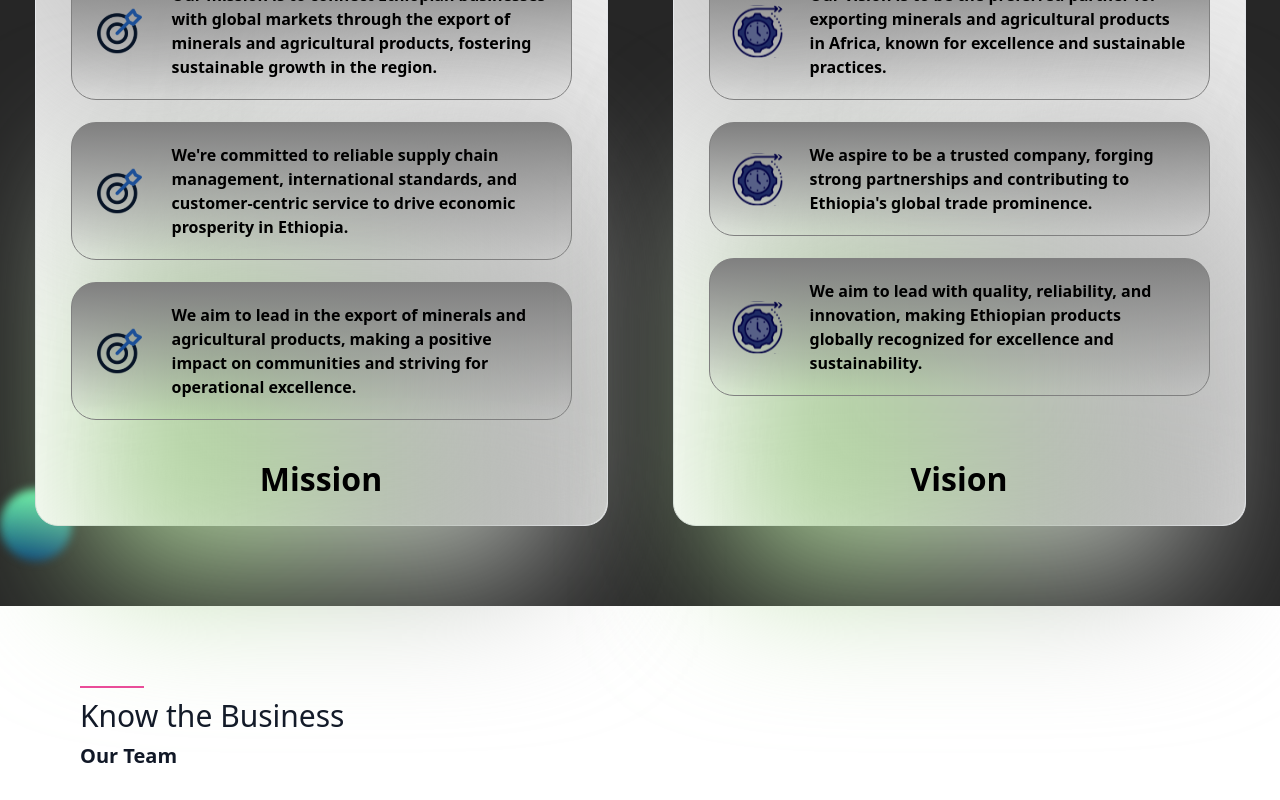
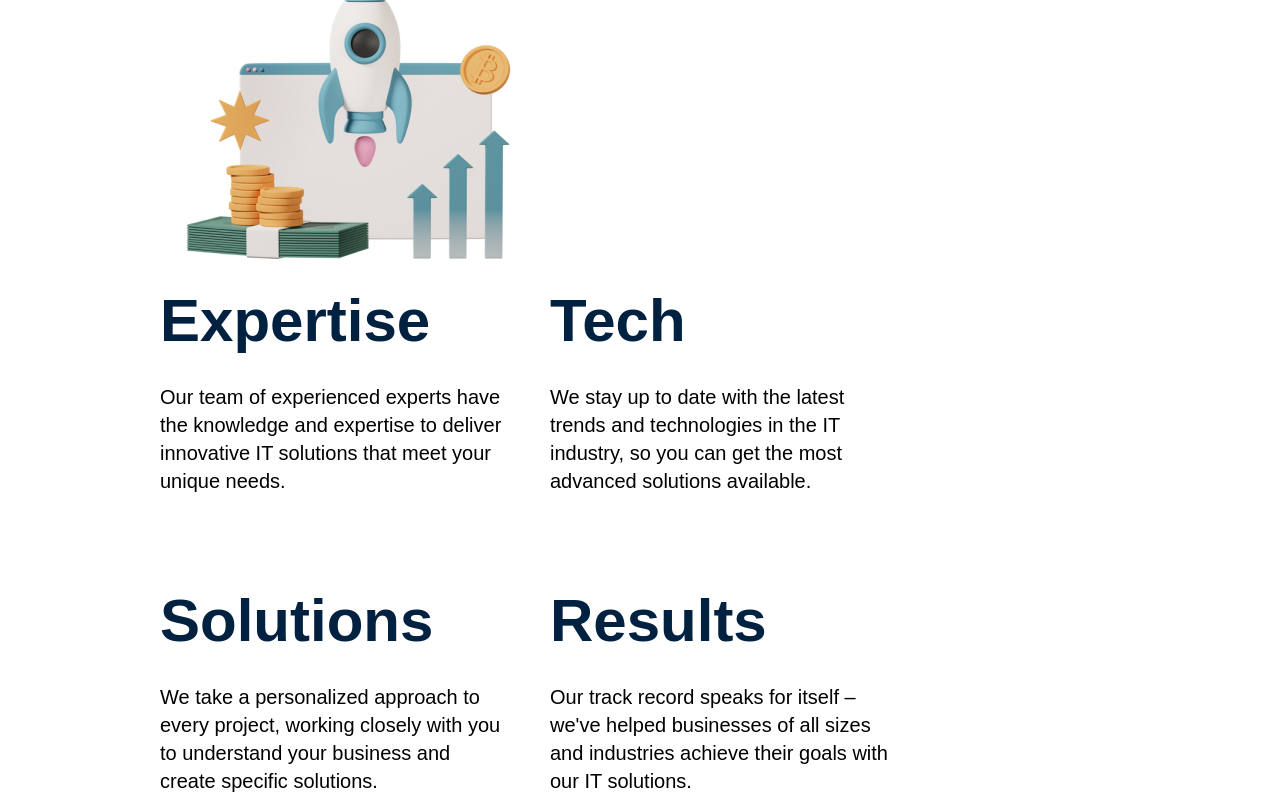
Before and after one commit to Upsurge-Tech/innovest, a React (Create React App) app: page / in a window 1280 px wide. Shown: the part 2100-2900 px from the top of the page. Built offline with nearby package versions, Linux system fonts and the light colour scheme.

Commit message:
update  mission and vision page

```diff
--- a/package.json
+++ b/package.json
@@ -9,6 +9,7 @@
     "@testing-library/user-event": "^13.5.0",
     "autoprefixer": "^10.4.16",
     "emailjs-com": "^3.2.0",
+    "framer-motion": "^10.16.5",
     "postcss-cli": "^10.1.0",
     "react": "^18.2.0",
     "react-dom": "^18.2.0",
--- /dev/null
+++ b/src/components/our-mission-and-vision/MissionAndVisionCard.jsx
@@ -0,0 +1,14 @@
+import React from "react";
+
+const MissionAndVisionCard = ({ title, description }) => {
+  return (
+    <div className="lg:max-w-[350px] mb-16 max-w-[500px]">
+      <h1 className="text-[#002140] text-4xl md:text-5xl xl:text-6xl font-bold font-space mb-8">
+        {title}
+      </h1>
+      <p className="text-xl font-medium font-poppins">{description}</p>
+    </div>
+  );
+};
+
+export default MissionAndVisionCard;
--- a/src/components/our-mission-and-vision/NoOverflowRegion.jsx
+++ /dev/null
@@ -1,59 +0,0 @@
-export default function NoOverflowRegion() {
-  const commonClass =
-    ' rounded-[100%] transform translate-x-[-50%] translate-y-[-50%] absolute blur-[121px] '
-  return (
-    <div className="absolute top-0 left-0 bottom-0 right-0 overflow-hidden rounded-[23px]">
-      {/* no overflow region */}
-      <div
-        className={
-          'bg-[#ADADAD] w-[545px] h-[1047px] opacity-[67%] top-[-40%] left-[20%] ' +
-          commonClass
-        }
-      ></div>
-
-      <div
-        className={
-          'bg-[#D4D4D4] w-[343px] h-[658px] opacity-[58%] top-[40%] left-[90%] ' +
-          commonClass
-        }
-      ></div>
-
-      <div
-        className={
-          'bg-[#979797] w-[406px] h-[780px] opacity-[67%] top-[100%] left-[75%]' +
-          commonClass
-        }
-      ></div>
-    </div>
-  )
-}
-
-// export default function NoOverflowRegion() {
-//   const commonClass =
-//     ' rounded-[100%] transform translate-x-[-50%] translate-y-[-50%] absolute blur-[121px] ';
-//   return (
-//     <div className="absolute top-0 left-0 bottom-0 right-0 overflow-hidden rounded-[23px]">
-//       {/* no overflow region */}
-//       <div
-//         className={
-//           'bg-[#696969] w-[545px] h-[1047px] opacity-[67%] top-[-40%] left-[20%] ' +
-//           commonClass
-//         }
-//       ></div>
-
-//       <div
-//         className={
-//           'bg-[#696969] w-[343px] h-[658px] opacity-[58%] top-[40%] left-[90%] ' +
-//           commonClass
-//         }
-//       ></div>
-
-//       <div
-//         className={
-//           'bg-[#696969] w-[406px] h-[780px] opacity-[67%] top-[100%] left-[75%]' +
-//           commonClass
-//         }
-//       ></div>
-//     </div>
-//   );
-// }
--- a/src/components/our-mission-and-vision/ShiningRegion.jsx
+++ /dev/null
@@ -1,76 +0,0 @@
-// export default function ShiningRegion() {
-//   const commonClass =
-//     ' rounded-[100%] transform translate-x-[-50%] translate-y-[-50%] absolute blur-[121px]'
-//   return (
-//     <div className="absolute translate-x-[-50%] translate-y-[-50%] left-[50%] top-[75%] w-[80%]">
-//       <div className="w-[100%] h-[400px] bg-[white] relative border overflow-hidden blur-[74px]">
-//         <div
-//           className={
-//             'bg-[#CECECE] w-[453px] h-[869px] opacity-[67%] top-[-10%] left-[20%]' +
-//             commonClass
-//           }
-//         ></div>
-//         <div
-//           className={
-//             ' bg-[#D4D4D4] w-[284px] h-[547px] top-[33%] left-[85%]' +
-//             commonClass
-//           }
-//         ></div>
-
-//         <div
-//           className={
-//             'bg-[#979797] w-[337px] h-[647px] opacity-[67%] top-[100%] left-[75%]' +
-//             commonClass
-//           }
-//         ></div>
-
-//         <div
-//           className={
-//             'bg-[#ADF475] w-[337px] h-[647px] top-[100%] left-[10%]' +
-//             commonClass
-//           }
-//         ></div>
-//         {/* shining region */}
-//       </div>
-//     </div>
-//   )
-// }
-
-
-export default function ShiningRegion() {
-  const commonClass =
-    ' rounded-[100%] transform translate-x-[-50%] translate-y-[-50%] absolute blur-[121px]';
-  return (
-    <div className="absolute translate-x-[-50%] translate-y-[-50%] left-[50%] top-[75%] w-[80%]">
-      <div className="w-[100%] h-[400px] bg-[white] relative border overflow-hidden blur-[74px]">
-        <div
-          className={
-            'bg-[#B0B0B0] w-[453px] h-[869px] opacity-[67%] top-[-10%] left-[20%]' +
-            commonClass
-          }
-        ></div>
-        <div
-          className={
-            ' bg-[#C1C1C1] w-[284px] h-[547px] top-[33%] left-[85%]' +
-            commonClass
-          }
-        ></div>
-
-        <div
-          className={
-            'bg-[#979797] w-[337px] h-[647px] opacity-[67%] top-[100%] left-[75%]' +
-            commonClass
-          }
-        ></div>
-
-        <div
-          className={
-            'bg-[#A2D687] w-[337px] h-[647px] top-[100%] left-[10%]' +
-            commonClass
-          }
-        ></div>
-        {/* shining region */}
-      </div>
-    </div>
-  );
-}
--- a/src/components/our-mission-and-vision/ValueMissionCard.jsx
+++ /dev/null
@@ -1,39 +0,0 @@
-import NoOverflowRegion from './NoOverflowRegion'
-import ShiningRegion from './ShiningRegion'
-import ValueMissionStatement from './ValueMissionStatement'
-
-export default function ValueMissionCard({
-  bulletIcon,
-  title,
-  statements,
-  hasBlueCircle,
-}) {
-  return (
-    <div className="relative flex-1 flex-grow bg flex flex-col">
-      <div className="bg-[white] relative border rounded-[23px] text-black z-[2] flex-1 flex flex-col justify-between">
-        <NoOverflowRegion />
-        <ShiningRegion />
-
-        <div className="gap-y-[22px] flex flex-col p-[35px] relative">
-          {statements.map((statement) => (
-            <ValueMissionStatement
-              key={statement}
-              statement={statement}
-              bulletIcon={bulletIcon}
-            />
-          ))}
-        </div>
-        <h3 className="pb-[22px] text-center text-[32px] font-bold relative">
-          {title}
-        </h3>
-      </div>
-      {hasBlueCircle ? (
-        <div
-          className={
-            'bg-gradient-to-b from-[#66F7A9] to-[#00407B] rounded-[100%] w-[72px] h-[72px] absolute left-[-35px] bottom-[-35px] blur-[4px]'
-          }
-        ></div>
-      ) : null}
-    </div>
-  )
-}
--- a/src/components/our-mission-and-vision/ValueMissionStatement.jsx
+++ /dev/null
@@ -1,8 +0,0 @@
-export default function ValueMissionStatement({ statement, bulletIcon }) {
-  return (
-    <div className="rounded-[25px] border p-5 bg-gradient-to-b from-[#808080] to-transparent border-[1px] border-[#808080] flex gap-[25px] items-center">
-      <img src={bulletIcon} alt="bullet point" />
-      <span style={{ fontWeight: 'bold' }}>{statement}</span>
-    </div>
-  )
-}
--- a/src/components/our-mission-and-vision/index.jsx
+++ b/src/components/our-mission-and-vision/index.jsx
@@ -1,47 +1,88 @@
-import ValueMissionCard from '../our-mission-and-vision/ValueMissionCard';
 import deco from "../../assets/images/vision-and-mission/deco-line.svg";
-import setting from "../../assets/images/vision-and-mission/setting.svg";
-import target from "../../assets/images/vision-and-mission/target.svg";
+import market from "../../assets/images/vision-and-mission/market.png";
+import React from "react";
+import MissionAndVisionCard from "./MissionAndVisionCard";
+import { motion } from "framer-motion";
 
-export default function OurMissionAndVision() {
-  const visions = [
-    'Our vision is to be the preferred partner for exporting minerals and agricultural products in Africa, known for excellence and sustainable practices.',
-    "We aspire to be a trusted company, forging strong partnerships and contributing to Ethiopia's global trade prominence.",
-    'We aim to lead with quality, reliability, and innovation, making Ethiopian products globally recognized for excellence and sustainability.',
-  ]
+const OurMissionAndVision = () => {
   const missions = [
-    'Our mission is to connect Ethiopian businesses with global markets through the export of minerals and agricultural products, fostering sustainable growth in the region.',
-    "We're committed to reliable supply chain management, international standards, and customer-centric service to drive economic prosperity in Ethiopia.",
-    'We aim to lead in the export of minerals and agricultural products, making a positive impact on communities and striving for operational excellence.',
-  ]
+    {
+      title: "Expertise",
+      description:
+        "Our team of experienced experts have the knowledge and expertise to deliver innovative IT solutions that meet your unique needs.",
+    },
+    {
+      title: "Tech",
+      description:
+        "We stay up to date with the latest trends and technologies in the IT industry, so you can get the most advanced solutions available.",
+    },
+  ];
+  const values = [
+    {
+      title: "Solutions",
+      description:
+        "We take a personalized approach to every project, working closely with you to understand your business and create specific solutions.",
+    },
+    {
+      title: "Results",
+      description:
+        "Our track record speaks for itself – we've helped businesses of all sizes and industries achieve their goals with our IT solutions.",
+    },
+  ];
 
   return (
-    <div className="pt-[2rem] pb-[5rem] bg-[#262626]">
-      <div className="flex flex-col gap-[44px] m-auto  max-w-[1211px]">
-        <div className="text-white">
-          <img
-          src={deco}
-          />
-          <p className="text-[35px]">Know the Business</p>
-          <h2 className="text-[35px] font-bold">Our Mission and Vision</h2>
+    <div className="pt-[2rem] md:ml-40 md:mr-16 ml-12 mr-8 ">
+      <div className="flex flex-col gap-[44px]">
+        <div className="flext flex-col space-y-3">
+          <img src={deco} />
+          <p className="text-2xl sm:text-3xl md:text-[35px]">
+            Know the Business
+          </p>
+          <h2 className="text-xl sm:text-3xl md:text-[35px] font-bold">
+            Our Vision and Mission
+          </h2>
         </div>
         <br />
-        <div className="flex flex-col md:flex-row gap-[65px]">
-          <ValueMissionCard
-            bulletIcon={target}
-            title={'Mission'}
-            statements={missions}
-            hasBlueCircle={true}
+      </div>
+      <div className="flex flex-row flex-wrap justify-between">
+        <div className="mt-28 hidden xl:block">
+          <motion.img
+            src={market}
+            initial={{ opacity: 0 }}
+            whileInView={{ opacity: 1, transition: { duration: 1.5 } }}
           />
-
-          <ValueMissionCard
-            bulletIcon={setting}
-            title={'Vision'}
-            statements={visions}
-            hasBlueCircle={false}
-          />
+        </div>
+        <div>
+          <motion.div
+            className="mt-8 flex flex-row justify-between lg:space-x-4 flex-wrap"
+            initial={{ y: 120 }}
+            whileInView={{ y: 0, transition: { duration: 1 } }}
+          >
+            {missions.map((mission, index) => (
+              <MissionAndVisionCard
+                title={mission.title}
+                description={mission.description}
+                key={index}
+              />
+            ))}
+          </motion.div>
+          <motion.div
+            className="mt-8 flex flex-row justify-between lg:space-x-10 flex-wrap"
+            initial={{ y: 120 }}
+            whileInView={{ y: 0, transition: { duration: 1 } }}
+          >
+            {values.map((mission, index) => (
+              <MissionAndVisionCard
+                title={mission.title}
+                description={mission.description}
+                key={index}
+              />
+            ))}
+          </motion.div>
         </div>
       </div>
     </div>
-  )
-}
+  );
+};
+
+export default OurMissionAndVision;
--- a/src/index.css
+++ b/src/index.css
@@ -15,3 +15,5 @@ code {
 @tailwind base;
 @tailwind components;
 @tailwind utilities;
+
+@import url("https://fonts.googleapis.com/css2?family=Inter:wght@100;200;300;400;500;600;700;800;900&family=Space+Grotesk:wght@300;400;500;600;700&display=swap");
--- a/tailwind.config.js
+++ b/tailwind.config.js
@@ -11,7 +11,6 @@ module.exports = {
         "primary-text": "#000000",
         "secondary-text": "#1A202C",
         "tertiary-text": "#FFFFFF",
-
       },
       backgroundImage: {
         "gradient-radial": "radial-gradient(var(--tw-gradient-stops))",
@@ -21,6 +20,7 @@ module.exports = {
       fontFamily: {
         inter: ["Inter", "sans-serif"],
         poppins: ["Poppins", "sans-serif"],
+        space: ["Space Grotesk", "sans-serif"],
       },
     },
   },
```
Also changed, not shown: src/assets/images/vision-and-mission/market.png (added), 1 other file (tests, documents, lock files or other folders).
